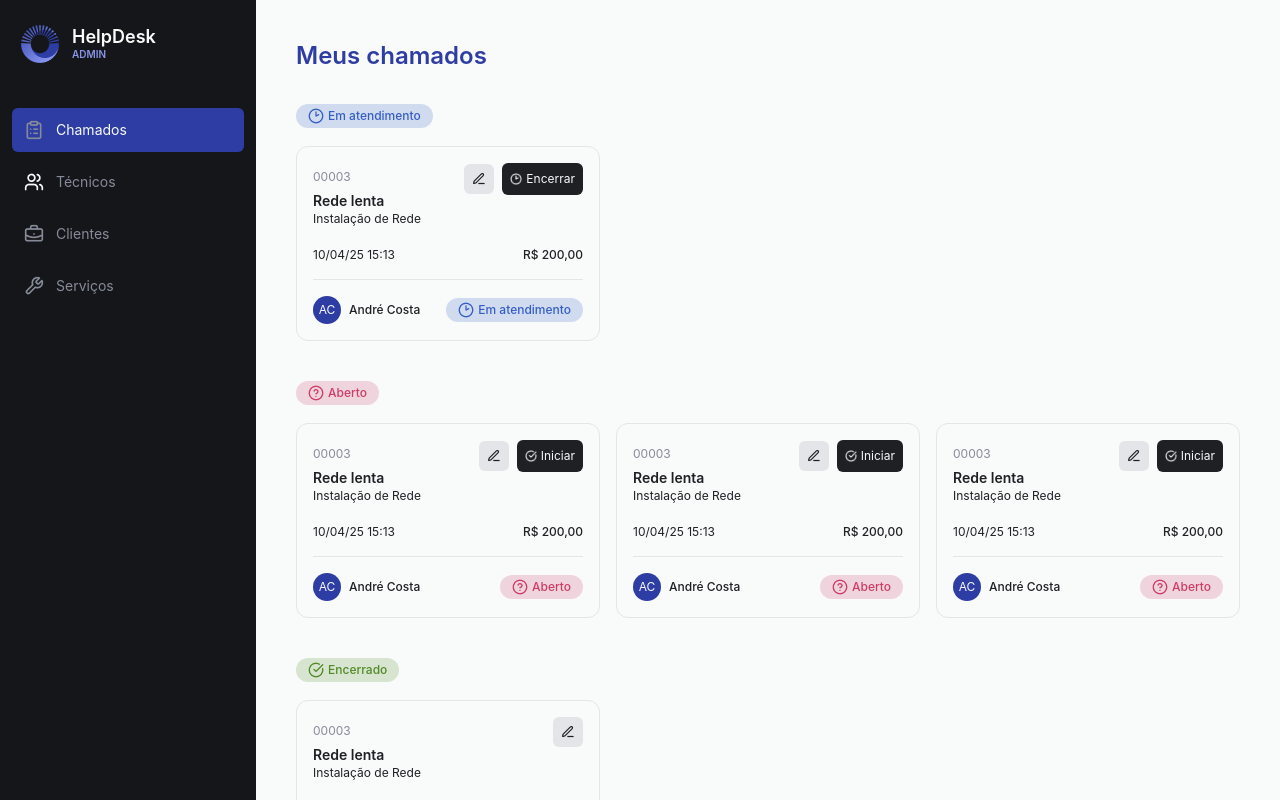
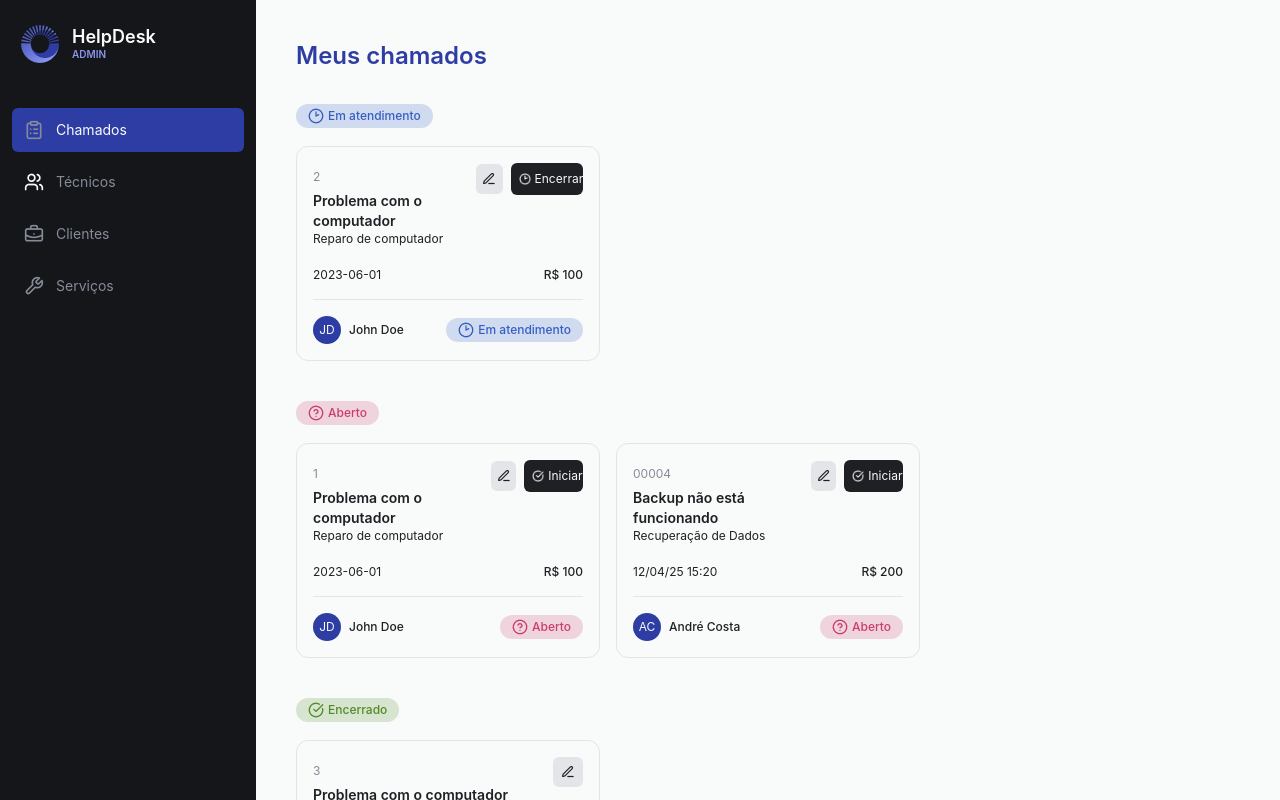
Before and after one commit to philipipastor/HelpDesk, a React (Vite) app: page / in a window 1280 px wide. Shown: the top 800 px of the page. Built offline with nearby package versions, Linux system fonts and the light colour scheme.

Commit message:
refactor: utiliza dados compartilhados nas listagens de chamados do cliente e técnico

```diff
--- a/src/pages/CLient/components/TicketTable.tsx
+++ b/src/pages/CLient/components/TicketTable.tsx
@@ -1,64 +1,7 @@
+import { tickets } from "../../../data/Tickets"
 import { Table } from "../../../components/Table"
 
-import type { StatusType } from "../../../types/Status"
-
 import { TicketRow } from "./TicketRow"
-
-export type Ticket = {
-    id: string
-    title: string
-    service: {
-        title: string
-        amount: string
-    }
-    updatedAt: string
-    status: StatusType
-    technician: {
-        name: string
-    }
-}
-
-const tickets: Ticket[] = [
-    {
-        id: "1",
-        title: "Problema com o computador",
-        service: {
-            title: "Reparo de computador",
-            amount: "100"
-        },
-        updatedAt: "2023-06-01",
-        status: "open",
-        technician: {
-            name: "Jane Smith"
-        }
-    },
-    {
-        updatedAt: "2023-06-01",
-        id: "2",
-        title: "Problema com o computador",
-        service: {
-            title: "Reparo de computador",
-            amount: "100"
-        },
-        technician: {
-            name: "Jane Smith"
-        },
-        status: "in_progress"
-    },
-    {
-        updatedAt: "2023-06-01",
-        id: "3",
-        title: "Problema com o computador",
-        service: {
-            title: "Reparo de computador",
-            amount: "100"
-        },
-        technician: {
-            name: "Jane Smith"
-        },
-        status: "closed"
-    }
-]
 
 export function TicketTable() {
     return (
--- a/src/pages/Technician/MyTickets.tsx
+++ b/src/pages/Technician/MyTickets.tsx
@@ -1,88 +1,5 @@
 import { TicketSection } from "./components/TicketSection"
-
-import type { StatusType } from "../../types/Status"
-
-export type Ticket = {
-    id: string
-    title: string
-    service: {
-        title: string
-        amount: string
-    }
-    updatedAt: string
-    status: StatusType
-    client: {
-        name: string
-    }
-}
-
-const tickets: Ticket[] = [
-    {
-        id: "00003",
-        title: "Rede lenta",
-        service: {
-            title: "Instalação de Rede",
-            amount: "200,00",
-        },
-        updatedAt: "10/04/25 15:13",
-        status: "in_progress",
-        client: {
-            name: "André Costa",
-        },
-    },
-    {
-        id: "00003",
-        title: "Rede lenta",
-        service: {
-            title: "Instalação de Rede",
-            amount: "200,00",
-        },
-        updatedAt: "10/04/25 15:13",
-        status: "open",
-        client: {
-            name: "André Costa",
-        },
-    },
-    {
-        id: "00003",
-        title: "Rede lenta",
-        service: {
-            title: "Instalação de Rede",
-            amount: "200,00",
-        },
-        updatedAt: "10/04/25 15:13",
-        status: "open",
-        client: {
-            name: "André Costa",
-        },
-    },
-    {
-        id: "00003",
-        title: "Rede lenta",
-        service: {
-            title: "Instalação de Rede",
-            amount: "200,00",
-        },
-        updatedAt: "10/04/25 15:13",
-        status: "open",
-        client: {
-            name: "André Costa",
-        },
-    },
-    {
-        id: "00003",
-        title: "Rede lenta",
-        service: {
-            title: "Instalação de Rede",
-            amount: "200,00",
-        },
-        updatedAt: "10/04/25 15:13",
-        status: "closed",
-        client: {
-            name: "Carlos Silva",
-        },
-    },
-]
+import { tickets } from "../../data/Tickets"
 
 export function MyTickets() {
     const ticketsInProgress = tickets.filter(
```
